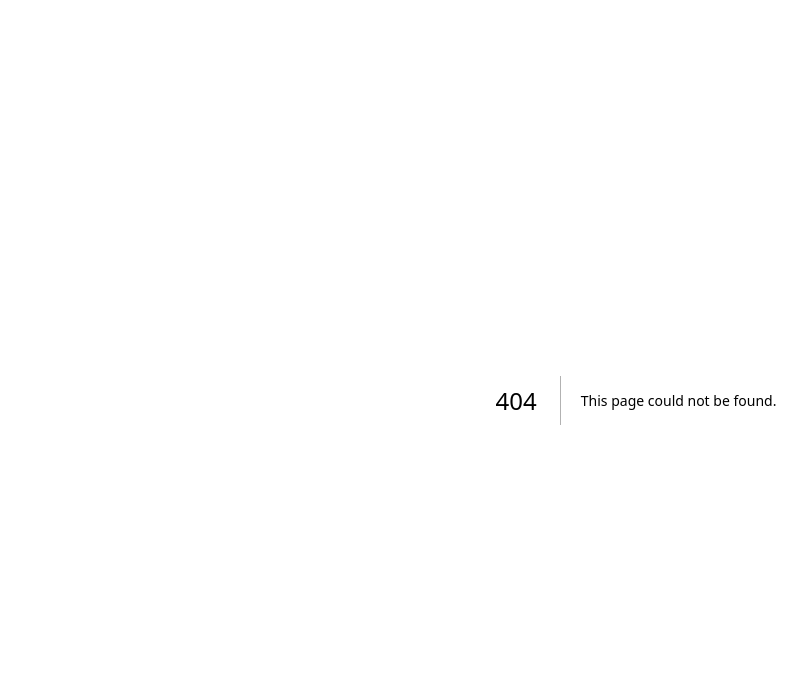
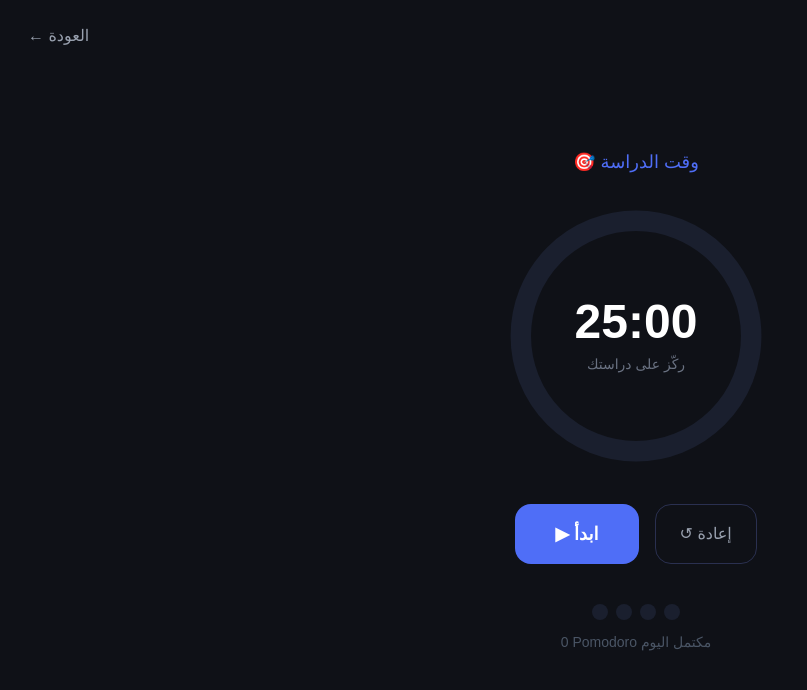
Before and after one commit to Thaer-bakir/studymind, a Next.js app: page /session in a window 1280 px wide. Before the commit this address had no page. Shown: the top 690 px of the page, without its empty margins (4-811 px from the left). Built offline with nearby package versions, Linux system fonts and the light colour scheme.

Commit message:
add pomodoro timer

```diff
--- a/app/dashboard/page.tsx
+++ b/app/dashboard/page.tsx
@@ -86,6 +86,19 @@ export default function Dashboard() {
       </nav>
 
       <div className="max-w-5xl mx-auto px-8 py-10">
+        {/* Start Session Button */}
+<div className="bg-gradient-to-r from-[#4F6EF7]/20 to-[#7C3AED]/20 rounded-2xl border border-[#4F6EF7]/30 p-6 mb-6 flex justify-between items-center">
+  <div>
+    <h3 className="text-xl font-bold mb-1">جاهز تدرس؟ 🎯</h3>
+    <p className="text-gray-400 text-sm">ابدأ جلسة Pomodoro الآن</p>
+  </div>
+  <button
+    onClick={() => router.push('/session')}
+    className="bg-[#4F6EF7] text-white px-6 py-3 rounded-xl font-bold hover:bg-[#3d5ce0] transition"
+  >
+    ابدأ الدراسة ←
+  </button>
+</div>
 
         {/* Welcome */}
         <div className="mb-10">
--- /dev/null
+++ b/app/session/page.tsx
@@ -0,0 +1,128 @@
+'use client'
+import { useState, useEffect, useRef } from 'react'
+import { useRouter } from 'next/navigation'
+
+export default function Session() {
+  const [minutes, setMinutes] = useState(25)
+  const [seconds, setSeconds] = useState(0)
+  const [isRunning, setIsRunning] = useState(false)
+  const [isBreak, setIsBreak] = useState(false)
+  const [pomodoros, setPomodoros] = useState(0)
+  const intervalRef = useRef<any>(null)
+  const router = useRouter()
+
+  useEffect(() => {
+    if (isRunning) {
+      intervalRef.current = setInterval(() => {
+        setSeconds(prev => {
+          if (prev === 0) {
+            setMinutes(m => {
+              if (m === 0) {
+                clearInterval(intervalRef.current)
+                setIsRunning(false)
+                if (!isBreak) {
+                  setPomodoros(p => p + 1)
+                  setIsBreak(true)
+                  setMinutes(5)
+                } else {
+                  setIsBreak(false)
+                  setMinutes(25)
+                }
+                return m
+              }
+              return m - 1
+            })
+            return 59
+          }
+          return prev - 1
+        })
+      }, 1000)
+    } else {
+      clearInterval(intervalRef.current)
+    }
+    return () => clearInterval(intervalRef.current)
+  }, [isRunning, isBreak])
+
+  const toggle = () => setIsRunning(!isRunning)
+
+  const reset = () => {
+    setIsRunning(false)
+    setIsBreak(false)
+    setMinutes(25)
+    setSeconds(0)
+  }
+
+  const progress = isBreak
+    ? ((5 * 60 - (minutes * 60 + seconds)) / (5 * 60)) * 100
+    : ((25 * 60 - (minutes * 60 + seconds)) / (25 * 60)) * 100
+
+  return (
+    <main className="min-h-screen bg-[#0F1117] text-white flex flex-col items-center justify-center">
+
+      {/* Back */}
+      <button
+        onClick={() => router.push('/dashboard')}
+        className="absolute top-6 left-8 text-gray-400 hover:text-white transition"
+      >
+        ← العودة
+      </button>
+
+      {/* Status */}
+      <p className="text-[#4F6EF7] font-medium mb-8 text-lg">
+        {isBreak ? '☕ وقت الراحة' : '🎯 وقت الدراسة'}
+      </p>
+
+      {/* Timer Circle */}
+      <div className="relative w-64 h-64 mb-10">
+        <svg className="w-full h-full -rotate-90" viewBox="0 0 100 100">
+          <circle cx="50" cy="50" r="45" fill="none" stroke="#1A1F2E" strokeWidth="8"/>
+          <circle
+            cx="50" cy="50" r="45" fill="none"
+            stroke={isBreak ? '#059669' : '#4F6EF7'}
+            strokeWidth="8"
+            strokeLinecap="round"
+            strokeDasharray={`${2 * Math.PI * 45}`}
+            strokeDashoffset={`${2 * Math.PI * 45 * (1 - progress / 100)}`}
+            className="transition-all duration-1000"
+          />
+        </svg>
+        <div className="absolute inset-0 flex flex-col items-center justify-center">
+          <span className="text-5xl font-bold">
+            {String(minutes).padStart(2, '0')}:{String(seconds).padStart(2, '0')}
+          </span>
+          <span className="text-gray-500 text-sm mt-2">
+            {isBreak ? 'استرح قليلاً' : 'ركّز على دراستك'}
+          </span>
+        </div>
+      </div>
+
+      {/* Controls */}
+      <div className="flex gap-4 mb-10">
+        <button
+          onClick={toggle}
+          className="bg-[#4F6EF7] text-white px-10 py-4 rounded-2xl text-lg font-bold hover:bg-[#3d5ce0] transition"
+        >
+          {isRunning ? '⏸ إيقاف' : '▶ ابدأ'}
+        </button>
+        <button
+          onClick={reset}
+          className="border border-[#2A3050] text-gray-400 px-6 py-4 rounded-2xl hover:bg-[#1A1F2E] transition"
+        >
+          ↺ إعادة
+        </button>
+      </div>
+
+      {/* Pomodoros */}
+      <div className="flex gap-2">
+        {[...Array(4)].map((_, i) => (
+          <div
+            key={i}
+            className={`w-4 h-4 rounded-full ${i < pomodoros % 4 ? 'bg-[#4F6EF7]' : 'bg-[#1A1F2E]'}`}
+          />
+        ))}
+      </div>
+      <p className="text-gray-600 text-sm mt-3">{pomodoros} Pomodoro مكتمل اليوم</p>
+
+    </main>
+  )
+}
```
